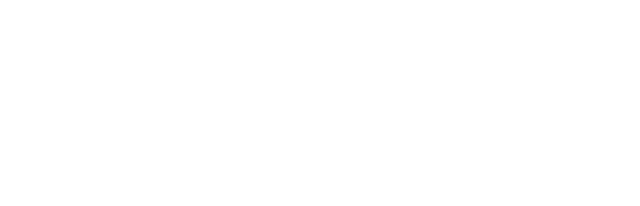
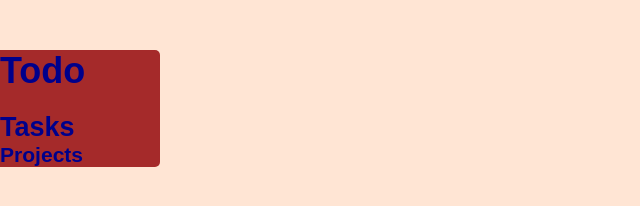
Before and after one commit to Ediful/Todo-List, a plain HTML site: page index.html in a window 1280 px wide. Shown: the whole page, without its empty margins (0-640 px from the left). Drawn offline with Linux system fonts and the light colour scheme.

Commit message:
started work on HTML

```diff
--- a/index.html
+++ b/index.html
@@ -8,7 +8,25 @@
 </head>
 
 <body>
-  <div id="content"></div>
+  <div id="content">
+    <div id="sidebar">
+      <div id="title">
+        <h1>Todo</h1>
+      </div>
+      <div id="tasks">
+        <h2>Tasks</h2>
+      </div>
+      <div id="projects">
+        <h3>Projects</h2>
+      </div>
+    </div>
+
+    <div id="todo-items">
+      <div class="todo-card">
+
+      </div>
+    </div>
+  </div>
   <!-- your content here... -->
   <script src="main.js"></script>
 </body>
--- a/styles.css
+++ b/styles.css
@@ -0,0 +1,29 @@
+* {
+    margin: 0px;
+    padding: 0px;
+    box-sizing: border-box;
+  }
+
+ body {
+    font-family: 'Montserrat', sans-serif;
+    background-color: #ffe5d4;
+    height: 100vh;
+    font-size: 18px;
+    color: darkblue;
+  }
+
+#sidebar {
+    width: 160px;
+    position: fixed;
+    background-color: brown;
+    z-index: 1;
+    top: 0;
+    left: 0;
+    overflow-x: hidden;
+    margin: 50px 0px 50px 0px;
+    border-radius: 0px 5px 5px 0px;
+}
+
+h1 {
+    margin-bottom: 20px;
+}
```
Also changed, not shown: main.js (+1 -1 lines).
